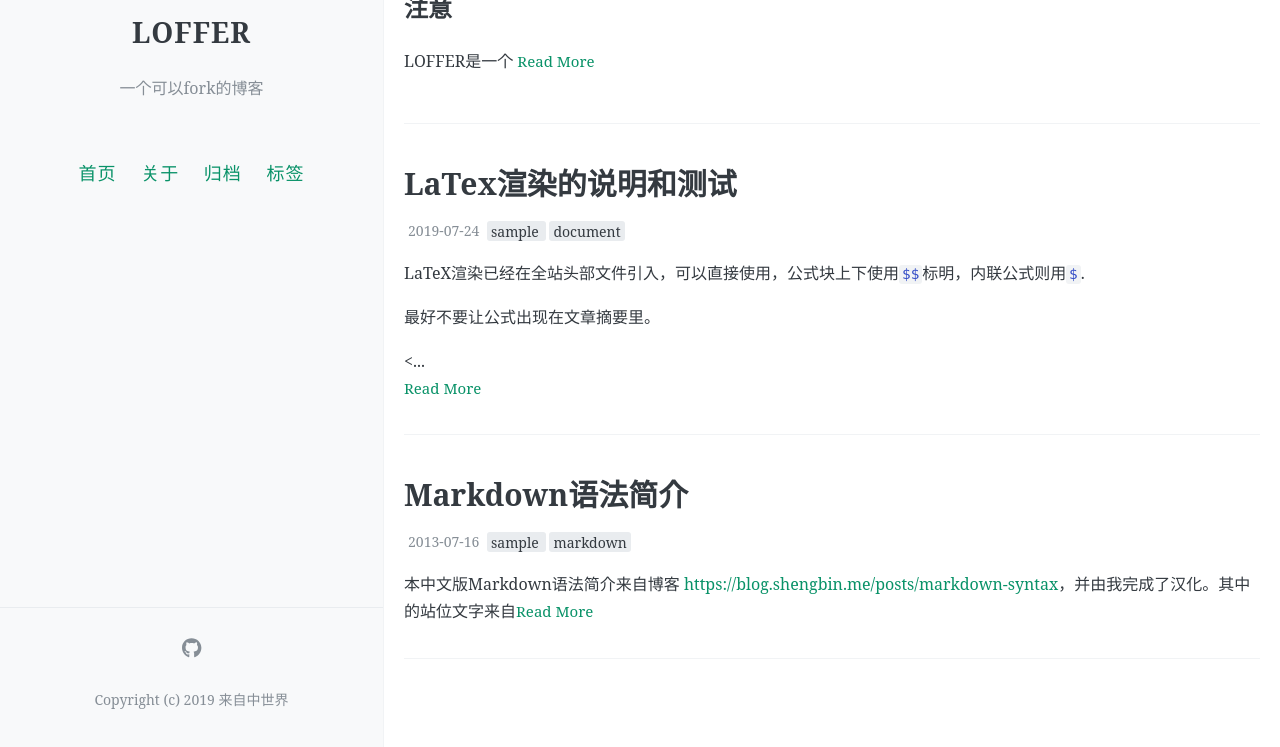
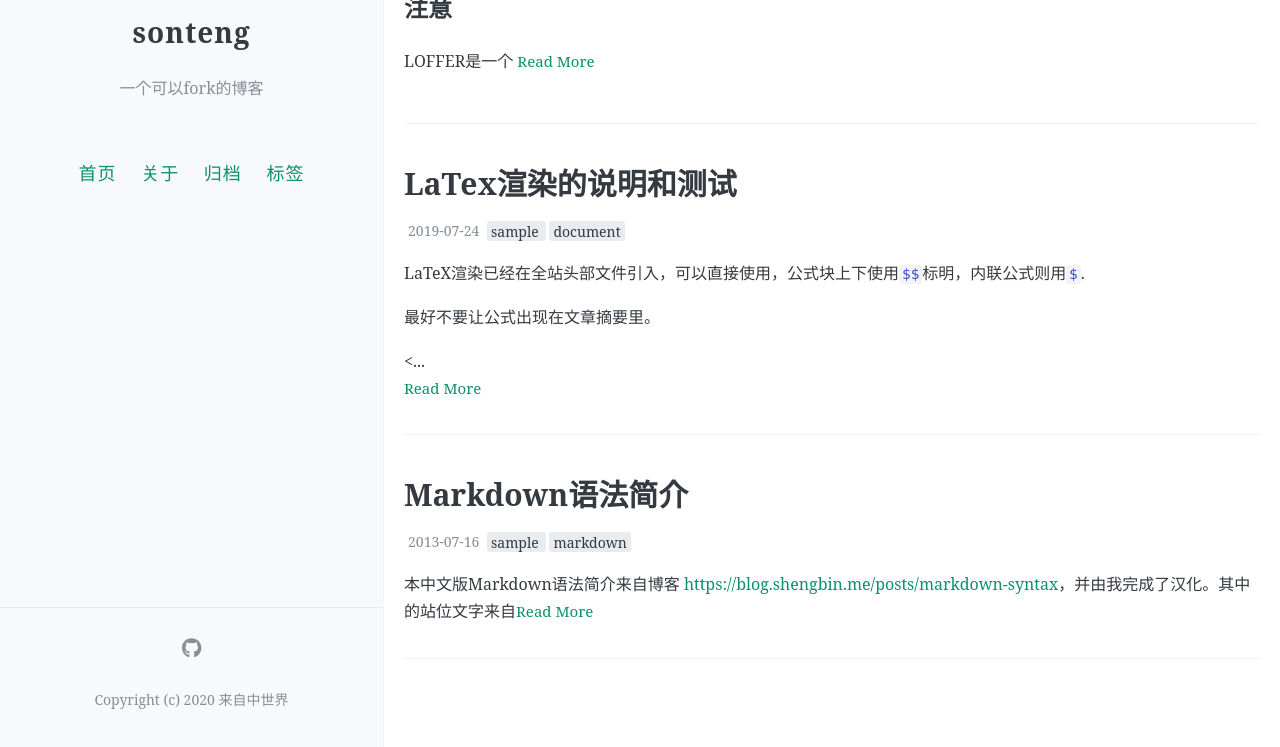
Before and after one commit to sunlinsong888/sonteng, a Jekyll site: the page built from index.html, in a window 1280 px wide and 1037 px high. Shown: the part 290-1037 px from the top of the window. Built offline with Jekyll 4.4.1, drawn with Linux system fonts in a browser that asks for light colours; the list of posts is cut into pages by our own code; comment, search, counter and statistics services are not loaded.

Commit message:
Update _config.yml

```diff
--- a/_config.yml
+++ b/_config.yml
@@ -7,7 +7,7 @@
 # 井号后面的文字是说明文档，不会被程序读取。
 
 # 描述/签名
-name: LOFFER
+name: sonteng
 description: 一个可以fork的博客
 
 # 输入你的网站域名（如果你没有添加自己的域名，而是直接用GitHub pages分配的域名的话可以省略）
@@ -66,7 +66,7 @@ footer-links:
   youtube: # channel/<your_long_string> or user/<user-name>
 
 # 站点页脚的文字
-footer-text: Copyright (c) 2019 来自中世界
+footer-text: Copyright (c) 2020 来自中世界
 
 #
 # 评论，注意，请不要同时添加多种不同的评论区
```
